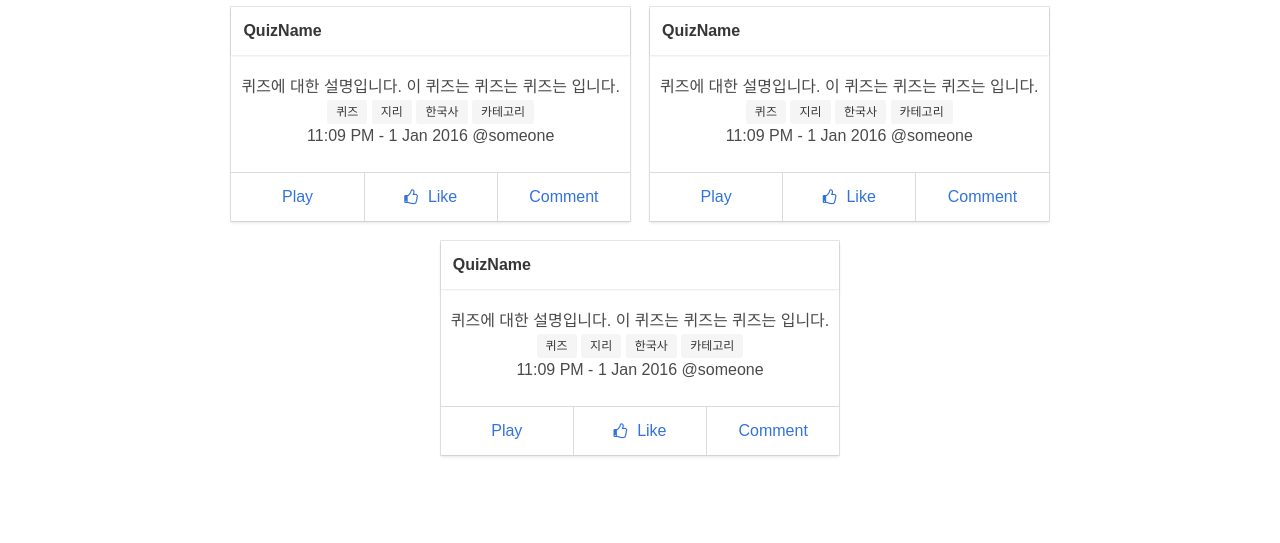
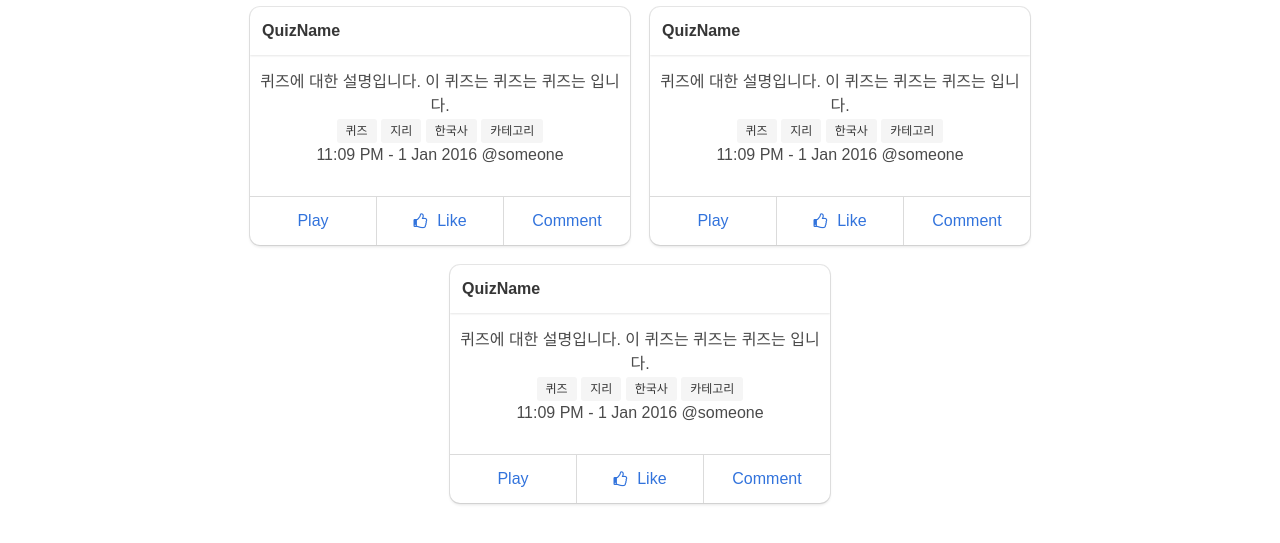
Before and after one commit to hdhc44/qt-front, a website: page search_result.html in a window 1280 px wide. Shown: the part 205-748 px from the top of the page. Drawn offline with nearby package versions, Linux system fonts and the light colour scheme.

Commit message:
result update

```diff
--- a/css/result.css
+++ b/css/result.css
@@ -43,16 +43,24 @@
     align-items: center;
 }
 .card{
+    width: 380px;
     margin: 10px;
+    border-radius: 10px;
+    overflow: hidden;
+    height: 238px;
 }
 .card-content{
     padding: 0px!important;
 }
 .content{
-    margin-top: 20px;
+    margin-top: 15px;
     padding-left: 10px;
     padding-right: 10px;
+    height: 102px;
 }
 .card-footer-item i.fa {
     margin-right: 10px;
 }
+.custom{
+    border-radius: 25px!important;
+}
```
